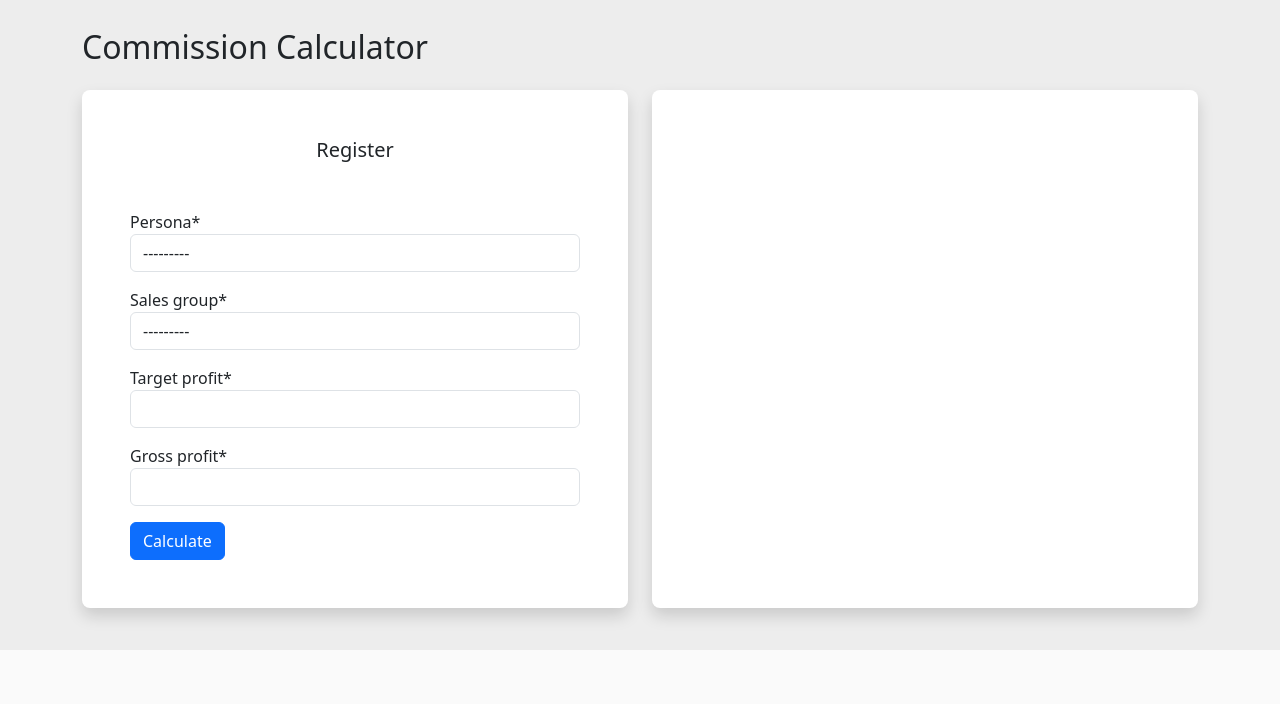
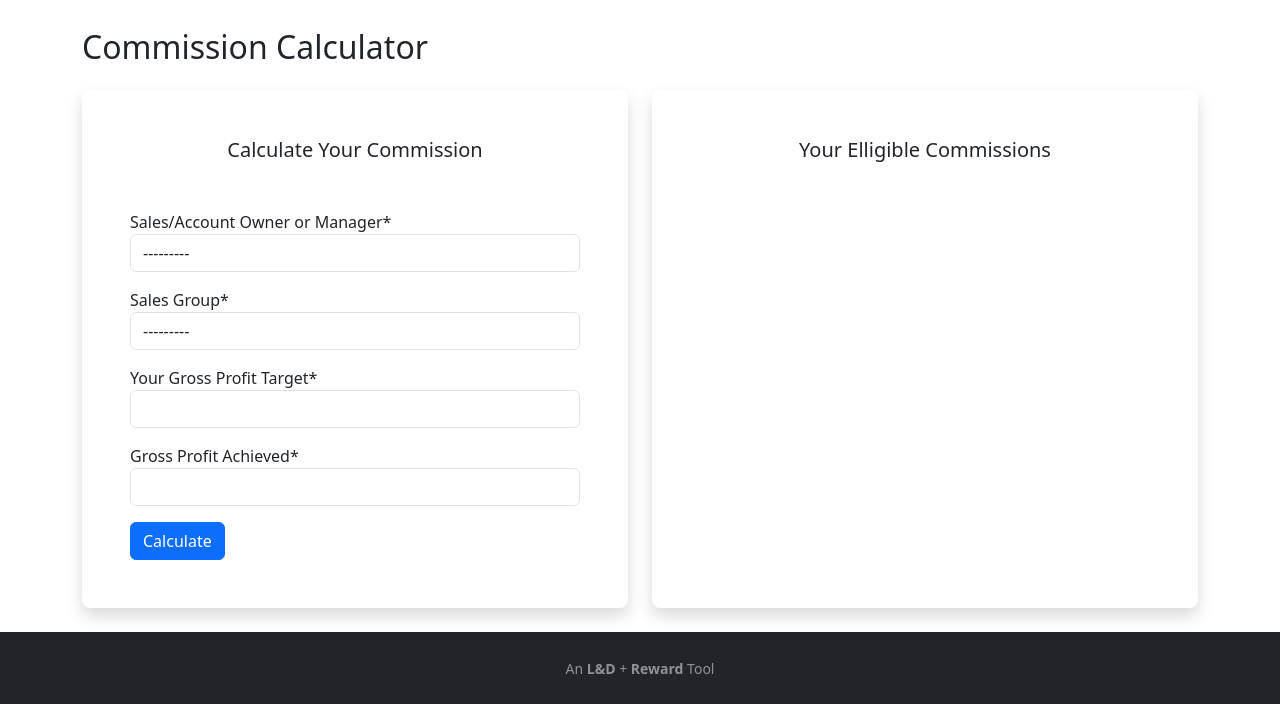
Before and after one commit to ernestmucheru/automatic-octo-succotash, a Django app: page / in a window 1280 px wide. Shown: the part 150-854 px from the top of the page. Before the commit the page ends 800 px from the top, so only its background shows below. Run offline with Django 4.2, Linux system fonts and the light colour scheme; some libraries are stand-ins or nearby versions.

Commit message:
Updates to UI and Configs

```diff
--- a/calc/forms.py
+++ b/calc/forms.py
@@ -6,3 +6,9 @@ class CommissionForm(forms.ModelForm):
     class Meta:
         model = Commission
         fields = ['persona', 'sales_group', 'gross_profit', 'target_profit']
+        labels = {
+            'persona': 'Sales/Account Owner or Manager',
+            'sales_group': 'Sales Group',
+            'gross_profit': 'Gross Profit Achieved',
+            'target_profit': 'Your Gross Profit Target',
+        }
--- a/calc/models.py
+++ b/calc/models.py
@@ -2,7 +2,7 @@ from django.db import models
 
 # Create your models here.
 class Commission(models.Model):
-    persona_choices = [('manager', 'Manager'), ('sales', 'Sales')]
+    persona_choices = [('manager', 'Manager'), ('sales', 'Sales/Account Owner')]
     sales_group_choices = [('checkout', 'Checkout'), ('payouts', 'Payouts'), ('banking', 'Banking')]
 
     persona = models.CharField(max_length=10, choices=persona_choices)
--- a/calc/templates/commission_calculator/base.html
+++ b/calc/templates/commission_calculator/base.html
@@ -5,10 +5,13 @@
     <meta name="viewport" content="width=device-width, initial-scale=1">
     <style>
         body {
-        background: #ededed;
-        background: linear-gradient(to right, #ededed, #ededed);
+            height: 100%;
+            background-color: #ffffff; /* Set the background color to white */
         }
 
+        .navbar {
+            background-color: #ededed; /* Set the navbar background color to gray */
+        }
         .card-img-left {
         width: 45%;
         /* Link to your background image using in the property below! */
@@ -31,19 +34,31 @@
         color: white !important;
         background-color: #3b5998;
         }
+
+
+
     </style>
     <title>Cellulant Commissions Calculator</title>
+    <link rel="icon" href="https://mcusercontent.com/6f9a74bd5d904175295cf3cc7/images/8c3c1939-5647-986a-fa6a-4445d9a6cae8.png" type="image/x-icon">
     <link href="https://cdn.jsdelivr.net/npm/bootstrap@5.3.2/dist/css/bootstrap.min.css" rel="stylesheet" integrity="sha384-T3c6CoIi6uLrA9TneNEoa7RxnatzjcDSCmG1MXxSR1GAsXEV/Dwwykc2MPK8M2HN" crossorigin="anonymous">
 </head>
 
-  <body>
+  <body class="d-flex flex-column min-vh-100">
     {% include 'commission_calculator/navbar.html' %}
     <div class="container mt-5">
       <h2 class="mb-4">Commission Calculator</h2>
         {% block content %}
 
         {% endblock %}
+
     </div>
+
+
+    <footer id="sticky-footer" class="py-4 bg-dark text-white-50 mt-auto">
+      <div class="container text-center">
+        <small>An <strong>L&D</strong> + <strong>Reward</strong> Tool</small>
+      </div>
+    </footer>
 
     <!-- Include Bootstrap JS and Popper.js from CDN -->
     <script src="https://code.jquery.com/jquery-3.5.1.slim.min.js"></script>
--- a/calc/templates/commission_calculator/form.html
+++ b/calc/templates/commission_calculator/form.html
@@ -10,7 +10,7 @@
         <div class="col-lg-6 col-xl-6 mx-auto mb-4">
             <div class="card border-0 shadow rounded-3 overflow-hidden h-100">
                 <div class="card-body p-4 p-sm-5">
-                    <h5 class="card-title text-center mb-5 fw-light fs-5">Register</h5>
+                    <h5 class="card-title text-center mb-5 fw-light fs-5"><strong>Calculate Your Commission</strong></h5>
                     <!-- commission_calculator/templates/commission_calculator/form.html -->
                     <form method="post" action="{% url 'commission_calculator' %}" class="mt-4">
                         {% csrf_token %}
@@ -36,16 +36,22 @@
 
         <!-- Right Column (Result) -->
         <div class="col-lg-6 col-xl-6 mx-auto mb-4">
-            <div class="card border-0 shadow rounded-3 overflow-hidden h-100">
+            <div id="commissionCard" class="card border-0 shadow rounded-3 overflow-hidden h-100">
 
                 <div class="card-body p-4 p-sm-5">
+                    <h5 class="card-title text-center mb-5 fw-light fs-5"><strong>Your Elligible Commissions</strong></h5>
                     <!-- Display the result here with improved styling -->
                     {% if eligible_gross_profit is not None %}
                         <div class="result-container p-4 p-sm-5 text-center">
-                            <h3 class="result-title text-center mb-4">Your Calculated Commission </h5>
-                            <p class="lead result-value text-center">Based on your achieved Gross Profit, you are elligible for a commission of <strong>${{ eligible_gross_profit|floatformat:2 }}</strong></p>
+                            {% if eligible_gross_profit == 0 %}
+                                <p class="lead result-message">You are not eligible for commissions at the moment.</p>
+                            {% else %}
+                                <h3 class="result-title mb-4">Your Calculated Commission</h3>
+                                <p class="lead result-value">Total Amount = <strong>${{ eligible_gross_profit|floatformat:2 }}</strong></p>
+                            {% endif %}
                         </div>
                     {% endif %}
+
                 </div>
             </div>
         </div>
```
Also changed, not shown: calc/templates/commission_calculator/navbar.html (+0 -10 lines), calc/migrations/0002_alter_commission_persona.py (added), db.sqlite3.
